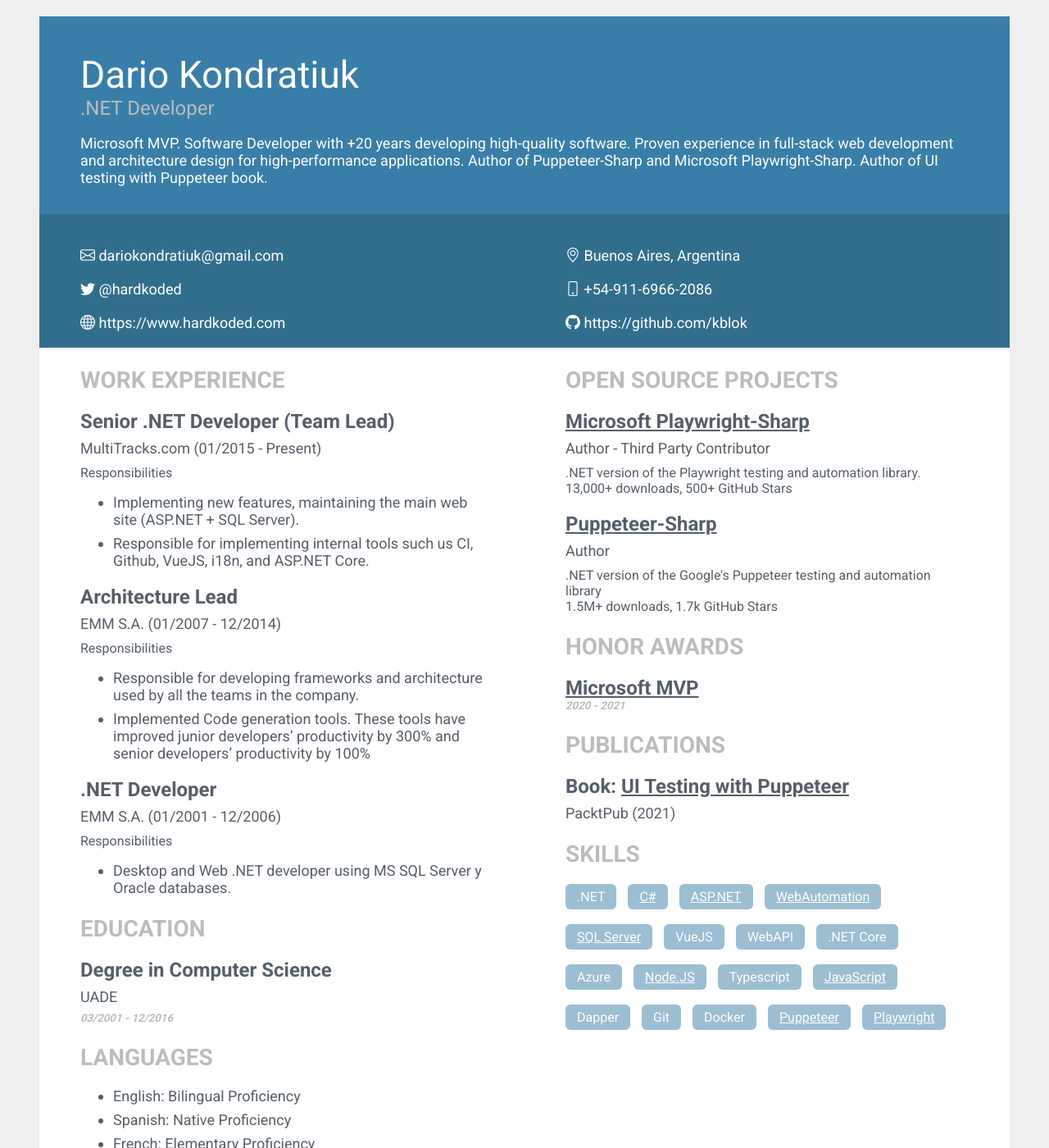
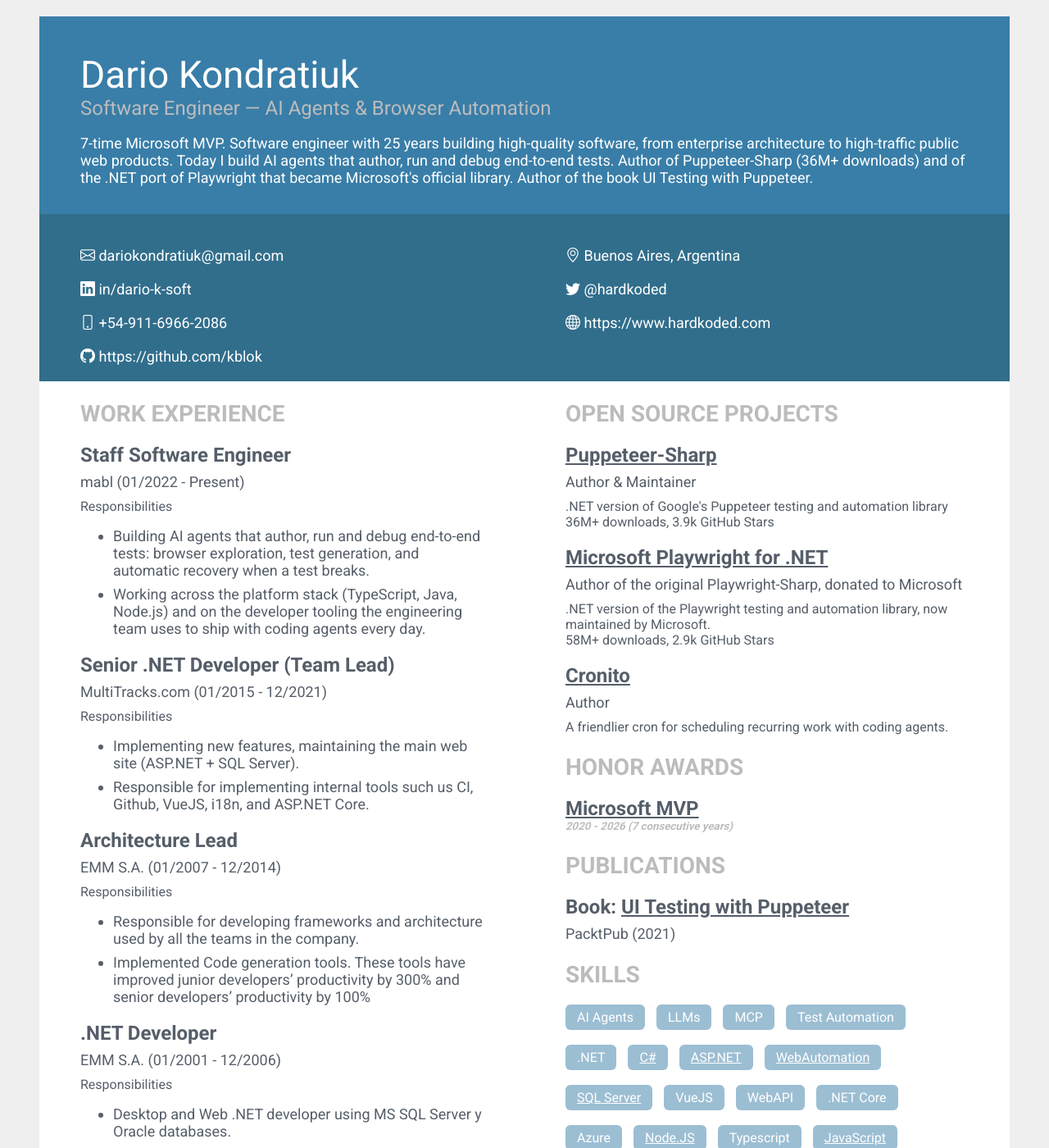
Before and after one commit to kblok/kblok.github.io, a Jekyll site: the page built from resume.html, in a window 1280 px wide and 1400 px high. Shown: the whole window at 82% size. Built offline with Jekyll 4.4.1, drawn with Linux system fonts in a browser that asks for light colours; nearby versions of some CDN libraries.

Commit message:
Bring the resume up to date
Co-Authored-By: Claude Opus 5 (1M context) <noreply@anthropic.com>

```diff
--- a/resume.html
+++ b/resume.html
@@ -14,14 +14,16 @@ layout: none
 <body>
     <header>
         <div class="name">Dario Kondratiuk</div>
-        <div class="role">.NET Developer</div>
-        <div class="summary">Microsoft MVP. Software Developer with +20 years developing high-quality software. Proven experience in
-            full-stack web development and architecture design for high-performance applications. Author of Puppeteer-Sharp and Microsoft Playwright-Sharp.
-            Author of UI testing with Puppeteer book.</div>
+        <div class="role">Software Engineer &mdash; AI Agents &amp; Browser Automation</div>
+        <div class="summary">7-time Microsoft MVP. Software engineer with 25 years building high-quality software, from
+            enterprise architecture to high-traffic public web products. Today I build AI agents that author, run and
+            debug end-to-end tests. Author of Puppeteer-Sharp (36M+ downloads) and of the .NET port of Playwright that
+            became Microsoft's official library. Author of the book UI Testing with Puppeteer.</div>
     </header>
     <div class="contact-info">
         <div class="email"><i class="bi bi-envelope"></i> <a href="mailto:dariokondratiuk@gmail.com">dariokondratiuk@gmail.com</a></div>
         <div class="location"><i class="bi bi-geo-alt"></i> Buenos Aires, Argentina</div>
+        <div class="linkedin"><i class="bi bi-linkedin"></i> <a href="https://www.linkedin.com/in/dario-k-soft/" target="_blank">in/dario-k-soft</a></div>
         <div class="twitter"><i class="bi bi-twitter"></i> <a href="https://www.twitter.com/hardkoded" target="_blank">@hardkoded</a></div>
         <div class="phone-number"><i class="bi bi-phone"></i> +54-911-6966-2086</div>
         <div class="website"><i class="bi bi-globe"></i> <a href="https://www.hardkoded.com" target="_blank">https://www.hardkoded.com</a></div>
@@ -32,8 +34,19 @@ layout: none
             <div class="section">
                 <h2>Work Experience</h2>
                 <div class="section-item">
-                    <h3>Senior .NET Developer (Team Lead)</h2>
-                        <h4>MultiTracks.com <span>(01/2015 - Present)</span></h4>
+                    <h3>Staff Software Engineer</h3>
+                        <h4>mabl <span>(01/2022 - Present)</span></h4>
+                        <h6>Responsibilities</h6>
+                        <ul>
+                            <li>Building AI agents that author, run and debug end-to-end tests: browser exploration,
+                                test generation, and automatic recovery when a test breaks.</li>
+                            <li>Working across the platform stack (TypeScript, Java, Node.js) and on the developer
+                                tooling the engineering team uses to ship with coding agents every day.</li>
+                        </ul>
+                </div>
+                <div class="section-item">
+                    <h3>Senior .NET Developer (Team Lead)</h3>
+                        <h4>MultiTracks.com <span>(01/2015 - 12/2021)</span></h4>
                         <h6>Responsibilities</h6>
                         <ul>
                             <li>Implementing new features, maintaining the main web site (ASP.NET + SQL Server).</li>
@@ -42,7 +55,7 @@ layout: none
                         </ul>
                 </div>
                 <div class="section-item">
-                    <h3>Architecture Lead</h2>
+                    <h3>Architecture Lead</h3>
                         <h4>EMM S.A. <span>(01/2007 - 12/2014)</span></h4>
                         <h6>Responsibilities</h6>
                         <ul>
@@ -53,7 +66,7 @@ layout: none
                         </ul>
                 </div>
                 <div class="section-item">
-                    <h3>.NET Developer</h2>
+                    <h3>.NET Developer</h3>
                         <h4>EMM S.A. <span>(01/2001 - 12/2006)</span></h4>
                             <h6>Responsibilities</h6>
                         <ul>
@@ -84,35 +97,44 @@ layout: none
             <div class="section">
                 <h2>Open Source Projects</h2>
                 <div class="section-item">
-                    <h3><a href="https://github.com/microsoft/playwright-sharp" target="_blank">Microsoft Playwright-Sharp</a></h3>
-                    <h4>Author - Third Party Contributor</h4>
-                    <h6>.NET version of the Playwright testing and automation library.<br/>
-                    13,000+ downloads, 500+ GitHub Stars</h6>
+                    <h3><a href="https://github.com/hardkoded/puppeteer-sharp" target="_blank">Puppeteer-Sharp</a></h3>
+                    <h4>Author &amp; Maintainer</h4>
+                    <h6>.NET version of Google's Puppeteer testing and automation library<br/>
+                        36M+ downloads, 3.9k GitHub Stars</h6>
                 </div>
                 <div class="section-item">
-                    <h3><a href="https://github.com/microsoft/playwright-sharp" target="_blank">Puppeteer-Sharp</a></h3>
+                    <h3><a href="https://github.com/microsoft/playwright-dotnet" target="_blank">Microsoft Playwright for .NET</a></h3>
+                    <h4>Author of the original Playwright-Sharp, donated to Microsoft</h4>
+                    <h6>.NET version of the Playwright testing and automation library, now maintained by Microsoft.<br/>
+                    58M+ downloads, 2.9k GitHub Stars</h6>
+                </div>
+                <div class="section-item">
+                    <h3><a href="https://github.com/hardkoded/cronito" target="_blank">Cronito</a></h3>
                     <h4>Author</h4>
-                    <h6>.NET version of the Google's Puppeteer testing and automation library<br/>
-                        1.5M+ downloads, 1.7k GitHub Stars</h6>
+                    <h6>A friendlier cron for scheduling recurring work with coding agents.</h6>
                 </div>
             </div>
             <div class="section">
                 <h2>Honor awards</h2>
                 <div class="section-item">
-                    <h3><a href="https://mvp.microsoft.com/en-us/PublicProfile/5003814?fullName=Dario%20Gabriel%20Kondratiuk" target="_blank">Microsoft MVP</a></h2>
-                        <h5>2020 - 2021</h5>
+                    <h3><a href="https://mvp.microsoft.com/en-us/PublicProfile/5003814?fullName=Dario%20Gabriel%20Kondratiuk" target="_blank">Microsoft MVP</a></h3>
+                        <h5>2020 - 2026 (7 consecutive years)</h5>
                 </div>
             </div>
             <div class="section">
                 <h2>Publications</h2>
                 <div class="section-item">
-                    <h3>Book: <a href="https://www.amazon.com/Testing-Puppeteer-end-end-automation/dp/180020678X" target="_blank">UI Testing with Puppeteer</a></h2>
+                    <h3>Book: <a href="https://www.amazon.com/Testing-Puppeteer-end-end-automation/dp/180020678X" target="_blank">UI Testing with Puppeteer</a></h3>
                         <h4>PacktPub (2021)</h4>
                 </div>
             </div>
             <div class="section">
                 <h2>Skills</h2>
                 <div class="section-item">
+                    <div class="tag">AI Agents</div>
+                    <div class="tag">LLMs</div>
+                    <div class="tag">MCP</div>
+                    <div class="tag">Test Automation</div>
                     <div class="tag">.NET</div>
                     <div class="tag"><a href="https://stackoverflow.com/search?q=user%3A2373249+%5Bc-sharp%5D">C#</a></div>
                     <div class="tag"><a href="https://stackoverflow.com/search?q=user%3A2373249+%5Basp.net%5D">ASP.NET</a></div>
```
